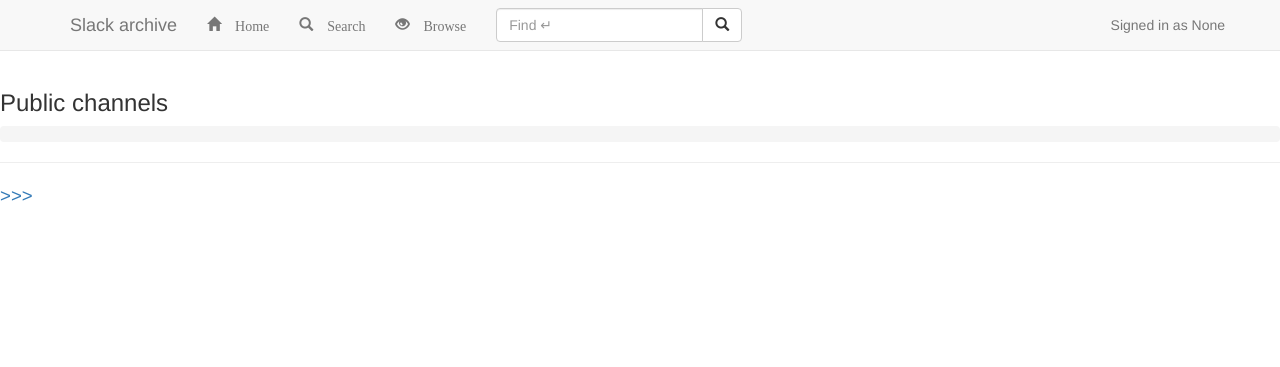
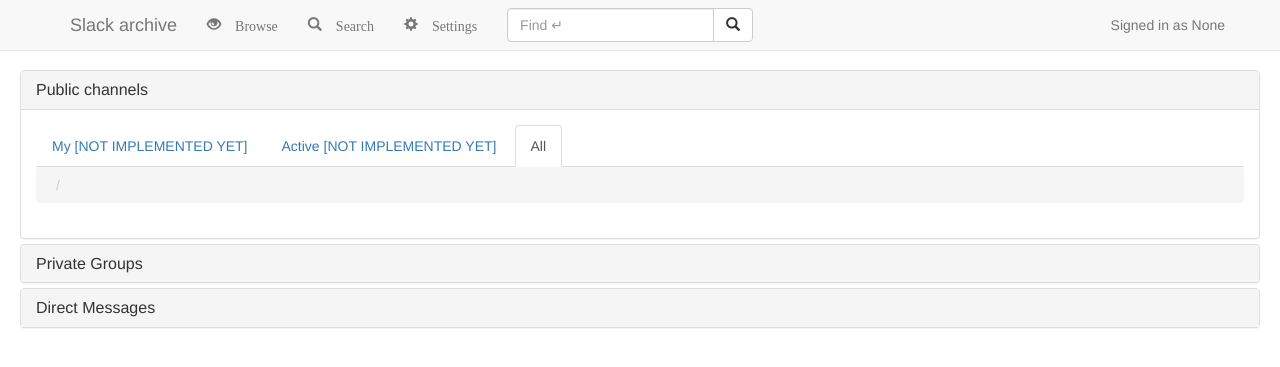
Before and after one commit to n8v-guy/slag, a Flask app: template templates/browse.htm in a window 1280 px wide. Shown: the top 367 px of the page. Run offline with Flask 2, Linux system fonts and the light colour scheme; the template is opened without the code that fills it, so the values that code supplies are empty; some libraries are stand-ins or nearby versions.

Commit message:
Facelifting

```diff
--- a/app.py
+++ b/app.py
@@ -146,7 +146,7 @@ def browse():
         res['to'] = streams[res['to']]
         res['ts'] = time.ctime(res['ts'])
         results.append(res)
-    return flask.render_template('browse.htm', **locals())
+    return flask.render_template('stream.htm', **locals())
 
 
 @app.route('/import')
--- a/templates/base.htm
+++ b/templates/base.htm
@@ -5,15 +5,21 @@
     <meta http-equiv="X-UA-Compatible" content="IE=edge">
     <meta name="viewport" content="width=device-width, initial-scale=1">
 
-    <title>{% block title %}Slack archive{% endblock %}</title>
+    <title>Slag > {% block title %}Slack archive{% endblock %}</title>
 
     <link href="/css/bootstrap.min.css" rel="stylesheet">
     <script src="/js/jquery.min.js"></script>
     <script src="/js/bootstrap.min.js"></script>
     {% block head %}
     {% endblock %}
+    <style type="text/css">
+    body {
+      padding: 20px;
+      padding-top: 70px;
+    }
+    </style>
   </head>
-  <body style="padding-top:70px;">
+  <body>
     <nav class="navbar navbar-default navbar-fixed-top">
       <div class="container">
         <!-- Brand and toggle get grouped for better mobile display -->
@@ -30,9 +36,9 @@
         <!-- Collect the nav links, forms, and other content for toggling -->
         <div class="collapse navbar-collapse" id="navbar-main">
           <ul class="nav navbar-nav">
-            <li><a href="/"><span class="glyphicon glyphicon-home"> Home</span></a></li>
+            <li><a href="/browse"><span class="glyphicon glyphicon-eye-open"> Browse</span></a></li>
             <li><a href="/search"><span class="glyphicon glyphicon-search"> Search</span></a></li>
-            <li><a href="/browse"><span class="glyphicon glyphicon-eye-open"> Browse</span></a></li>
+            <li><a href="/"><span class="glyphicon glyphicon-cog"> Settings</span></a></li>
           </ul>
           <form class="navbar-form navbar-left" role="search" action="/search">
             <div class="input-group">
--- a/templates/browse.htm
+++ b/templates/browse.htm
@@ -1,21 +1,56 @@
 {% extends "base.htm" %}
 {% block title %}Browse channels{% endblock %}
 {% block content %}
-  <h3>Public channels</h3>
-    <ol class="breadcrumb">
-    {% for c in channels %}
-      <li><a href="/browse?s={{c['_id']}}">#{{c['name']}}</a></li>
-    {% endfor %}
-    </ol>
-    {% for r in results %}
-    <hr style="clear:both;"/>
-    <img src="{{r['from']['avatar']}}" align="left" style="margin:4px;">
-    #{{r['to']['name']}}, {{r['ts']}}<br/>
-    <b>{{r['from']['name']}}</b>:
-    {{r['msg']}}
-    {% endfor %}
-    {% if s!='' %}
-    <hr style="clear:both;"/>
-    <a href="?s={{s}}&p={{p+1}}" style="font-size:14pt;">&gt;&gt;&gt;</a>
-    {% endif %}
+
+<div class="panel-group" id="accordion" role="tablist" aria-multiselectable="true">
+  <div class="panel panel-default">
+    <div class="panel-heading" role="tab" id="headingOne">
+      <h4 class="panel-title">
+        <a role="button" data-toggle="collapse" data-parent="#accordion" href="#collapseOne" aria-expanded="true" aria-controls="collapseOne">Public channels</a>
+      </h4>
+    </div>
+    <div id="collapseOne" class="panel-collapse collapse in" role="tabpanel" aria-labelledby="headingOne">
+      <div class="panel-body">
+        <ul class="nav nav-tabs">
+          <li role="presentation"><a href="#">My [NOT IMPLEMENTED YET]</a></li>
+          <li role="presentation"><a href="#">Active [NOT IMPLEMENTED YET]</a></li>
+          <li role="presentation" class="active"><a href="#">All</a></li>
+        </ul>
+
+        <ol class="breadcrumb">
+          <li style="display:none;"><a href="#"></a></li>
+        {% for c in channels %}
+          <li><a href="/browse?s={{c['_id']}}">#{{c['name']}}</a></li>
+        {% endfor %}
+          <li><a href="#"></a></li>
+        </ol>
+      </div>
+    </div>
+  </div>
+  <div class="panel panel-default">
+    <div class="panel-heading" role="tab" id="headingTwo">
+      <h4 class="panel-title">
+        <a class="collapsed" role="button" data-toggle="collapse" data-parent="#accordion" href="#collapseTwo" aria-expanded="false" aria-controls="collapseTwo">Private Groups</a>
+      </h4>
+    </div>
+    <div id="collapseTwo" class="panel-collapse collapse" role="tabpanel" aria-labelledby="headingTwo">
+      <div class="panel-body">
+        You need to grant advanced permissions <a href="/">here</a>. [NOT IMPLEMENTED YET]
+      </div>
+    </div>
+  </div>
+  <div class="panel panel-default">
+    <div class="panel-heading" role="tab" id="headingThree">
+      <h4 class="panel-title">
+        <a class="collapsed" role="button" data-toggle="collapse" data-parent="#accordion" href="#collapseThree" aria-expanded="false" aria-controls="collapseThree">Direct Messages</a>
+      </h4>
+    </div>
+    <div id="collapseThree" class="panel-collapse collapse" role="tabpanel" aria-labelledby="headingThree">
+      <div class="panel-body">
+        You need to grant advanced permissions <a href="/">here</a>. [NOT IMPLEMENTED YET]
+      </div>
+    </div>
+  </div>
+</div>
+
 {% endblock %}
```
Also changed, not shown: templates/redirect.htm (+8 -12 lines), templates/stream.htm (added, +17 -0 lines).
